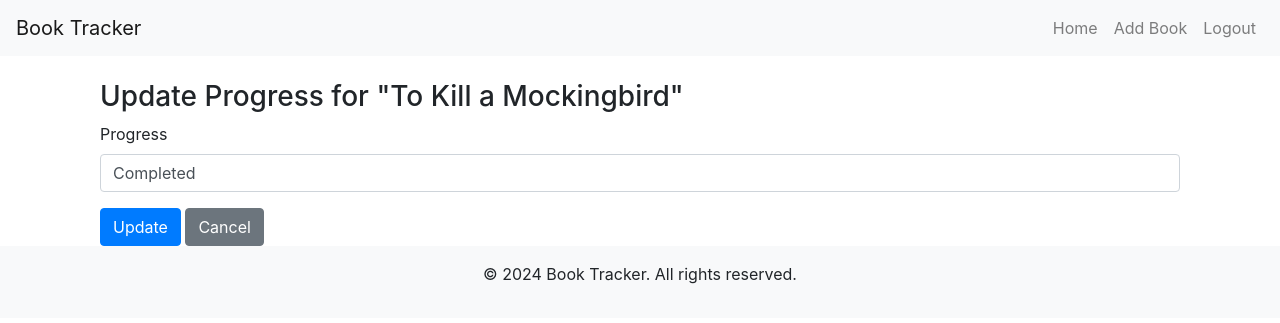
After one commit to Pinak30/book_tracker, a Django app: page /book/1/update-progress/ in a window 1280 px wide. The commit adds this page. Shown: the top 323 px of the page. Run offline with Django 4.2, Linux system fonts and the light colour scheme; a user stored in the database is signed in; data comes from the database, SQL or seed files in the repository; both versions use the stored data as it was after the commit; some libraries are stand-ins or nearby versions.

```diff
--- a/book_tracker/urls.py
+++ b/book_tracker/urls.py
@@ -27,4 +27,5 @@ urlpatterns = [
     path('login/', login_view, name='login'),
     path('logout/', logout_view, name='logout'),
     path('signup/', signup_view, name='signup'),
+    path('book/<int:id>/update-progress/', update_progress, name='update_progress'),
 ]
--- a/books/forms.py
+++ b/books/forms.py
@@ -4,7 +4,7 @@ from .models import Book
 class BookForm(forms.ModelForm):
     class Meta:
         model = Book
-        fields = ['title', 'author', 'genre', 'status', 'date_started', 'date_finished']
+        fields = ['title', 'author', 'genre', 'status', 'date_started', 'date_finished', 'progress']
 
 
 class LoginForm(forms.Form):
--- a/books/models.py
+++ b/books/models.py
@@ -16,3 +16,4 @@ class Book(models.Model):
     date_added = models.DateTimeField(auto_now_add=True)
     date_started = models.DateField(null=True, blank=True)
     date_finished = models.DateField(null=True, blank=True)
+    progress = models.CharField(max_length=100, blank=True, null=True, help_text="E.g., '50% completed' or 'Chapter 5 of 20'")
--- a/books/views.py
+++ b/books/views.py
@@ -98,6 +98,26 @@ def delete_book(request, id):
     return render(request, 'book_confirm_delete.html', {'book': book})
 
 
+@login_required
+def update_progress(request, id):
+    try:
+        book = Book.objects.get(id=id)
+    except Book.DoesNotExist:
+        messages.error(request, "The book you're trying to update progress for does not exist.")
+        return redirect('book_list')
+
+    if request.method == 'POST':
+        progress = request.POST.get('progress')
+        if progress:
+            book.progress = progress
+            book.save()
+            messages.success(request, "Progress updated successfully.")
+        else:
+            messages.error(request, "Progress cannot be empty.")
+        return redirect('book_detail', id=book.id)
+    return render(request, 'update_progress.html', {'book': book})
+
+
 def logout_view(request):
     logout(request)
     messages.success(request, 'Successfully logged out.')
--- /dev/null
+++ b/templates/update_progress.html
@@ -0,0 +1,16 @@
+{% extends 'base.html' %}
+
+{% block content %}
+<div class="container mt-4">
+    <h3>Update Progress for "{{ book.title }}"</h3>
+    <form method="POST">
+        {% csrf_token %}
+        <div class="form-group">
+            <label for="progress">Progress</label>
+            <input type="text" class="form-control" id="progress" name="progress" value="{{ book.progress }}" placeholder="E.g., '50% completed' or 'Chapter 5 of 20'">
+        </div>
+        <button type="submit" class="btn btn-primary">Update</button>
+        <a href="{% url 'book_detail' book.id %}" class="btn btn-secondary">Cancel</a>
+    </form>
+</div>
+{% endblock %}
```
Also changed, not shown: templates/book_list.html (+18 -5 lines), books/migrations/0002_book_progress.py (added), db.sqlite3.
